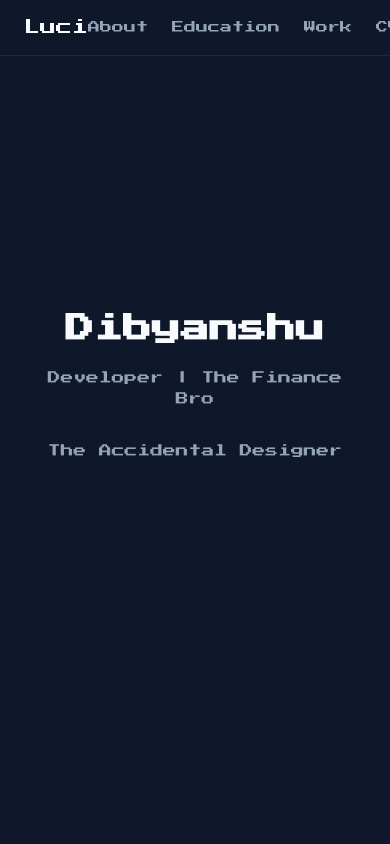
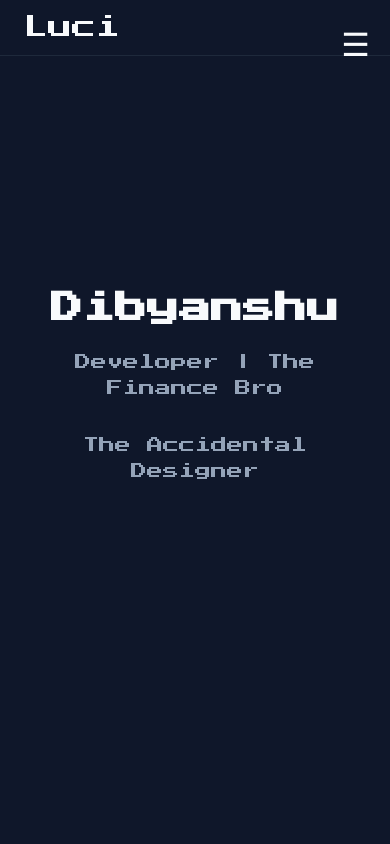
Before and after one commit to dkconnect/pixelfolio, a plain HTML site: page index.html in a window 390 px wide. Shown: the top 844 px of the page. Drawn offline with Linux system fonts and the light colour scheme.

Commit message:
Update index.html

```diff
--- a/index.html
+++ b/index.html
@@ -6,6 +6,7 @@
     <meta name="description" content="Dibyanshu Kumar - Developer|Finance|Accidental Designer">
     <title>Dibyanshu - Portfolio</title>
     <link rel="stylesheet" href="styles/main.css">
+    <link rel="stylesheet" href="styles/responsive.css">
     <link rel="stylesheet" href="https://fonts.googleapis.com/css2?family=Press+Start+2P&display=swap">
 </head>
 <body>
@@ -14,6 +15,7 @@
     <header class="pixel-header" role="banner">
         <nav class="pixel-nav" role="navigation" aria-label="Main navigation">
             <div class="logo" data-text="Luci" role="heading" aria-level="1">Luci</div>
+            <div class="menu-toggle">☰</div>
             <ul role="menubar">
                 <li role="none"><a href="#about" class="pixel-link" role="menuitem">About</a></li>
                 <li role="none"><a href="#education" class="pixel-link" role="menuitem">Education</a></li>
```
